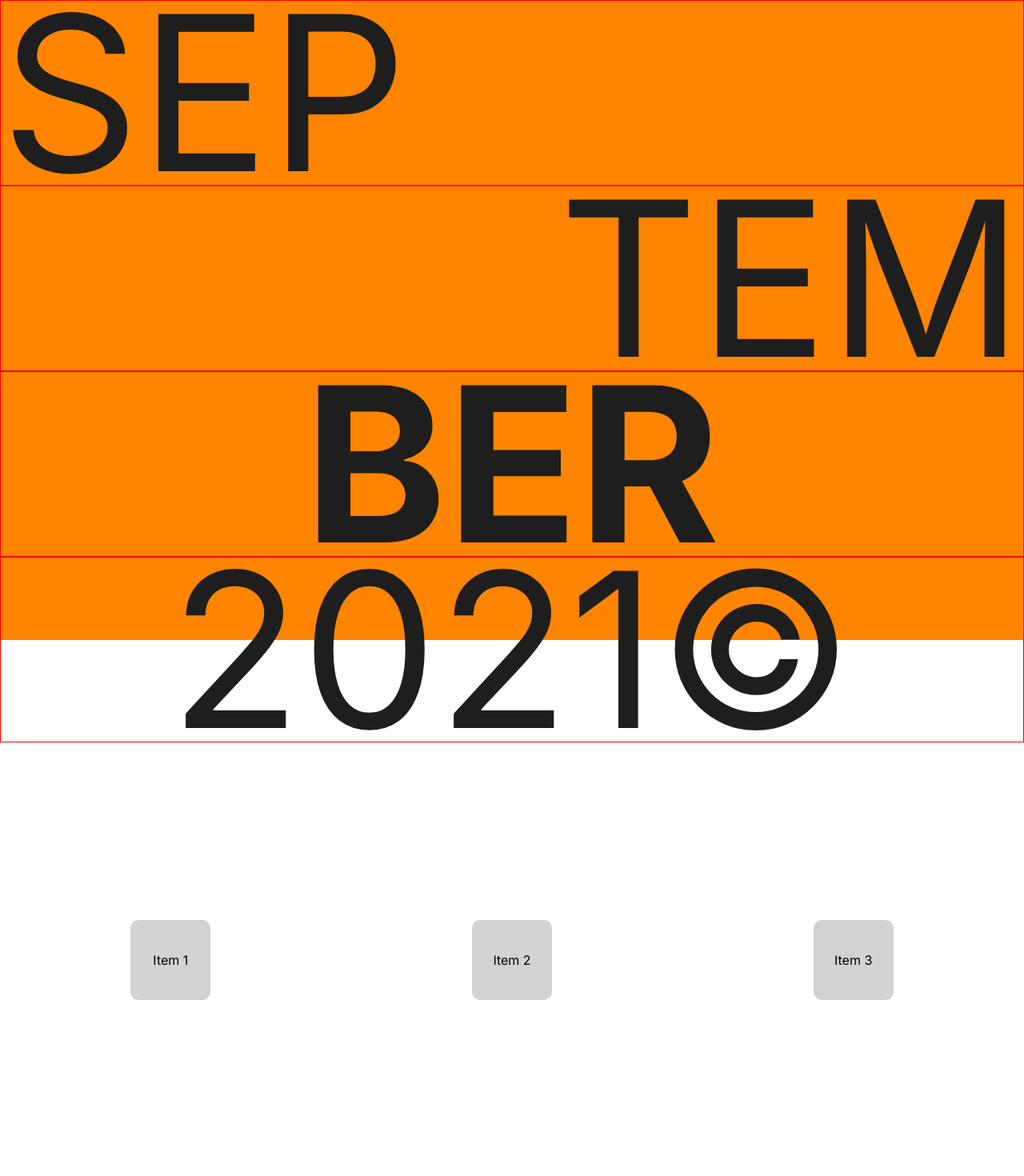
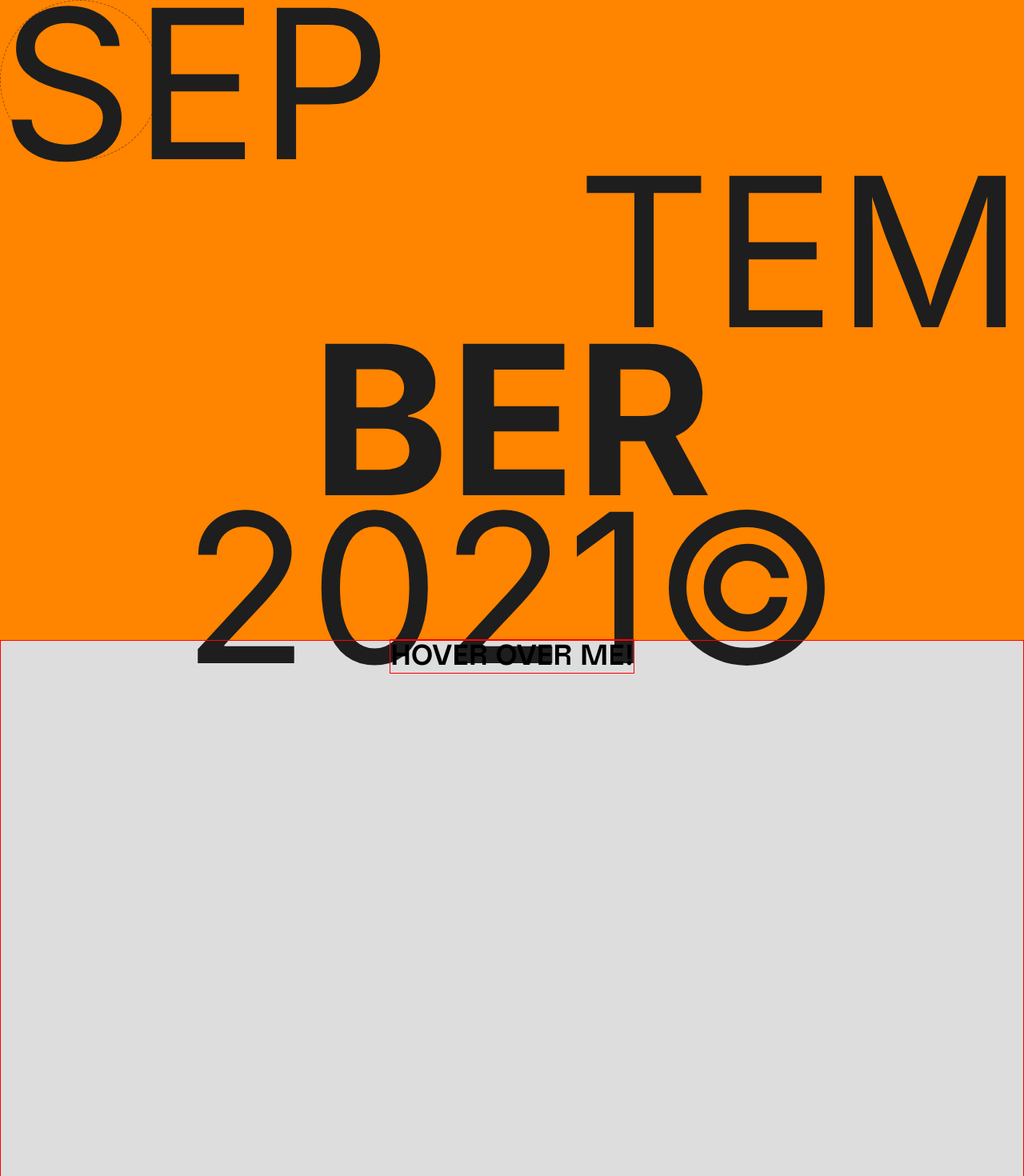
Before and after one commit to malikkotb/content, a Next.js app: page /fontWeightHover in a window 1280 px wide. Shown: the top 1470 px of the page at 80% size. Built offline with nearby package versions, Linux system fonts and the light colour scheme.

Commit message:
font weight animation

```diff
--- a/app/fontWeightHover/page.jsx
+++ b/app/fontWeightHover/page.jsx
@@ -24,35 +24,42 @@ export default function FontWeightAnimation() {
   };
 
   const containerRef = useRef(null);
+  const hoverAreaRef = useRef(null);
 
   useEffect(() => {
     const container = containerRef.current;
-    const items = container.querySelectorAll(`.${styles.item}`);
+    const spans = container.querySelectorAll("span");
+    const hoverRadius = 200; // Define the hover radius
 
     const handleMouseMove = (e) => {
-      const hoverRadius = 150; // Define the hover radius
+      spans.forEach((span) => {
+        const rect = span.getBoundingClientRect();
+        const spanCenterX = rect.left + rect.width / 2;
+        const spanCenterY = rect.top + rect.height / 2;
 
-      items.forEach((item) => {
-        const rect = item.getBoundingClientRect();
-        const itemCenterX = rect.left + rect.width / 2;
-        const itemCenterY = rect.top + rect.height / 2;
-
-        // Calculate distance from cursor to item's center
+        // Calculate the distance between cursor and span center
         const distance = Math.sqrt(
-          Math.pow(e.clientX - itemCenterX, 2) +
-            Math.pow(e.clientY - itemCenterY, 2)
+          Math.pow(e.clientX - spanCenterX, 2) +
+            Math.pow(e.clientY - spanCenterY, 2)
         );
 
-        // Apply hover effect based on proximity to the cursor
         if (distance < hoverRadius) {
-          const proximity = 1 - distance / hoverRadius; // Closer = higher proximity (0 to 1)
-          item.style.transform = `scale(${1 + proximity * 0.2})`; // Scale based on proximity
-          item.style.opacity = `${0.5 + proximity * 0.5}`; // Adjust opacity
-          item.style.zIndex = `${Math.floor(proximity * 10)}`; // Adjust z-index
+          // Proximity-based font-weight animation
+          const proximity = 1 - distance / hoverRadius;
+          const fontWeight = 100 + proximity * 800; // Font weight ranges from 100 to 900
+
+          gsap.to(span, {
+            fontVariationSettings: `'wght' ${fontWeight}`,
+            duration: 0.3,
+            ease: "power2.out",
+          });
         } else {
-          item.style.transform = "scale(1)";
-          item.style.opacity = "1";
-          item.style.zIndex = "0";
+          // Reset font weight when outside the hover area
+          gsap.to(span, {
+            fontVariationSettings: `'wght' 200`,
+            duration: 0.5,
+            ease: "power2.out",
+          });
         }
       });
     };
@@ -66,34 +73,36 @@ export default function FontWeightAnimation() {
 
   return (
     <>
-      <div className="flex uppercase h-screen text-[270px] bg-[#FF8400] text-[#1e1e1e] flex-col">
-        <div className="flex borderr font-thin leading-[230px]">
+      <div
+        ref={containerRef}
+        className="flex uppercase h-screen text-[260px] bg-[#FF8400] text-[#1e1e1e] flex-col"
+      >
+        <div
+          ref={hoverAreaRef}
+          className="absolute top-0 left-0 w-[200px] h-[200px] pointer-events-none border border-dashed border-[#1e1e1e] rounded-full opacity-50"
+        ></div>
+        <div className="flex font-extralight leading-[210px]">
           <span>S</span>
           <span>E</span>
           <span>P</span>
         </div>
-        <div className="flex borderr justify-end leading-[230px]">
+        <div className="flex justify-end leading-[210px]">
           <span>T</span>
           <span>E</span>
           <span>M</span>
         </div>
-        <div className="flex borderr font-bold justify-center leading-[230px]">
+        <div className="flex font-bold justify-center leading-[210px]">
           <span>B</span>
           <span>E</span>
           <span>R</span>
         </div>
-        <div className="flex borderr justify-center leading-[230px]">
+        <div className="flex justify-center leading-[210px]">
           <span>2</span>
           <span>0</span>
           <span>2</span>
           <span>1</span>
           <span>©</span>
         </div>
-      </div>
-      <div ref={containerRef} className={styles.container}>
-        <div className={styles.item}>Item 1</div>
-        <div className={styles.item}>Item 2</div>
-        <div className={styles.item}>Item 3</div>
       </div>
       <div
         className={`bg-[#ddd] h-screen ${neueRegrade.className} flex flex-col justify-between`}
```
